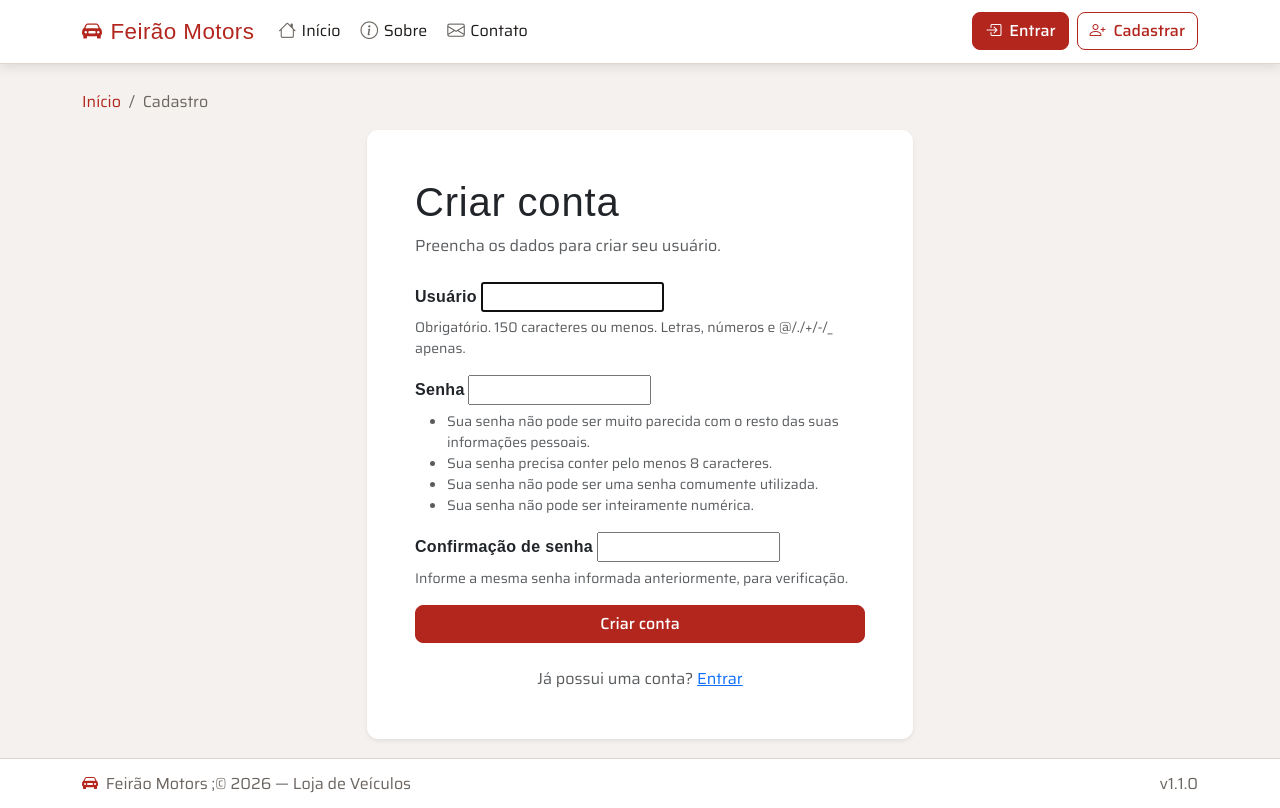
After one commit to LucasOliveira99/naes2026, a Django app: page /cadastro/ in a window 1280 px wide. The commit adds this page. Run offline with Django 5.2, Linux system fonts and the light colour scheme; some web fonts are replaced.

Commit message:
corrigido rotas

```diff
--- /dev/null
+++ b/website/forms.py
@@ -0,0 +1,5 @@
+from django.contrib.auth.forms import UserCreationForm
+
+
+class CadastroForm(UserCreationForm):
+    pass
--- /dev/null
+++ b/website/templates/website/cadastro.html
@@ -0,0 +1,49 @@
+{% extends "website/modelo2.html" %}
+
+{% block title %}Cadastro de Usuário{% endblock %}
+
+{% block breadcrumb %}
+<li class="breadcrumb-item active">Cadastro</li>
+{% endblock %}
+
+{% block content %}
+<div class="row justify-content-center">
+  <div class="col-lg-7 col-xl-6">
+    <div class="card border-0 shadow-sm">
+      <div class="card-body p-4 p-md-5">
+        <h1 class="stencil mb-2">Criar conta</h1>
+        <p class="text-muted mb-4">Preencha os dados para criar seu usuário.</p>
+
+        <form method="post" novalidate>
+          {% csrf_token %}
+
+          {% if form.non_field_errors %}
+          <div class="alert alert-danger" role="alert">
+            {{ form.non_field_errors }}
+          </div>
+          {% endif %}
+
+          {% for field in form %}
+          <div class="mb-3">
+            <label for="{{ field.id_for_label }}" class="form-label">{{ field.label }}</label>
+            {{ field }}
+            {% if field.help_text %}
+            <div class="form-text">{{ field.help_text|safe }}</div>
+            {% endif %}
+            {% for error in field.errors %}
+            <div class="invalid-feedback d-block">{{ error }}</div>
+            {% endfor %}
+          </div>
+          {% endfor %}
+
+          <button type="submit" class="btn btn-primary w-100">Criar conta</button>
+        </form>
+
+        <p class="text-center text-muted mt-4 mb-0">
+          Já possui uma conta? <a href="{% url 'login' %}">Entrar</a>
+        </p>
+      </div>
+    </div>
+  </div>
+</div>
+{% endblock %}
--- a/website/templates/website/modelo2.html
+++ b/website/templates/website/modelo2.html
@@ -165,7 +165,7 @@
           <a href="{% url 'login' %}" class="btn btn-primary">
             <i class="bi bi-box-arrow-in-right me-1"></i> Entrar
           </a>
-          <a href="" class="btn btn-outline-primary">
+          <a href="{% url 'cadastro' %}" class="btn btn-outline-primary">
             <i class="bi bi-person-plus me-1"></i> Cadastrar
           </a>
           {% endif %}
--- a/website/urls.py
+++ b/website/urls.py
@@ -1,6 +1,6 @@
 
 from django.urls import path
-from .views import IndexView, ContatoView, SobreView, AlterarSenhaView
+from .views import CadastroView, IndexView, ContatoView, SobreView, AlterarSenhaView
 
 # Importas as views para gerenciamento de usuários
 from django.contrib.auth.views import (
@@ -12,6 +12,7 @@ urlpatterns = [
     path("", IndexView.as_view(), name="index"),
     path("contato/", ContatoView.as_view(), name="contato"),
     path("sobre/", SobreView.as_view(), name="sobre"),
+    path("cadastro/", CadastroView.as_view(), name="cadastro"),
 
     # URL para login e usuários reutiliza o meu template de form e recebe o texto do titulo e botão
     path("login/", LoginView.as_view(
--- a/website/views.py
+++ b/website/views.py
@@ -1,4 +1,4 @@
-from django.views.generic import TemplateView
+from django.views.generic import FormView, TemplateView
 from veiculos.models import Feirao
 
 # import timezone do django
@@ -8,6 +8,7 @@ from django.utils import timezone
 from django.urls import reverse_lazy
 from django.contrib.messages.views import SuccessMessageMixin
 from django.contrib.auth.views import PasswordChangeView
+from .forms import CadastroForm
 
 
 class IndexView(TemplateView):
@@ -40,6 +41,16 @@ class SobreView(TemplateView):
     template_name = "website/sobre.html"
 
 
+class CadastroView(FormView):
+    template_name = "website/cadastro.html"
+    form_class = CadastroForm
+    success_url = reverse_lazy("index")
+
+    def form_valid(self, form):
+        form.save()
+        return super().form_valid(form)
+
+
 class AlterarSenhaView(SuccessMessageMixin, PasswordChangeView):
     template_name = "veiculos/form.html"
     success_url = reverse_lazy("index")
```
